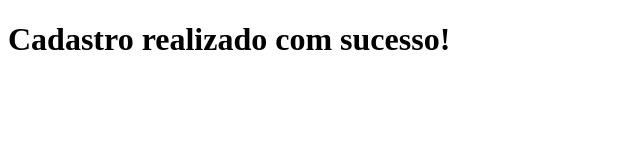
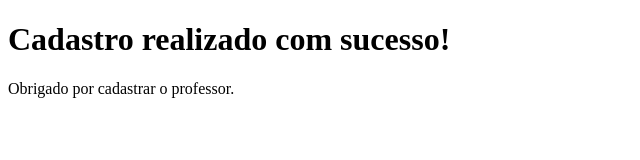
Before and after one commit to julmendes/Saresp_2024, a plain HTML site: page submit.html in a window 1280 px wide. Shown: the whole page, without its empty margins (0-640 px from the left). Drawn offline with Linux system fonts and the light colour scheme.

Commit message:
Adicionando pt2

```diff
--- a/submit.html
+++ b/submit.html
@@ -8,3 +8,4 @@
     <h1>Cadastro realizado com sucesso!</h1>
 </body>
 </html>
+<p>Obrigado por cadastrar o professor.</p>
```
